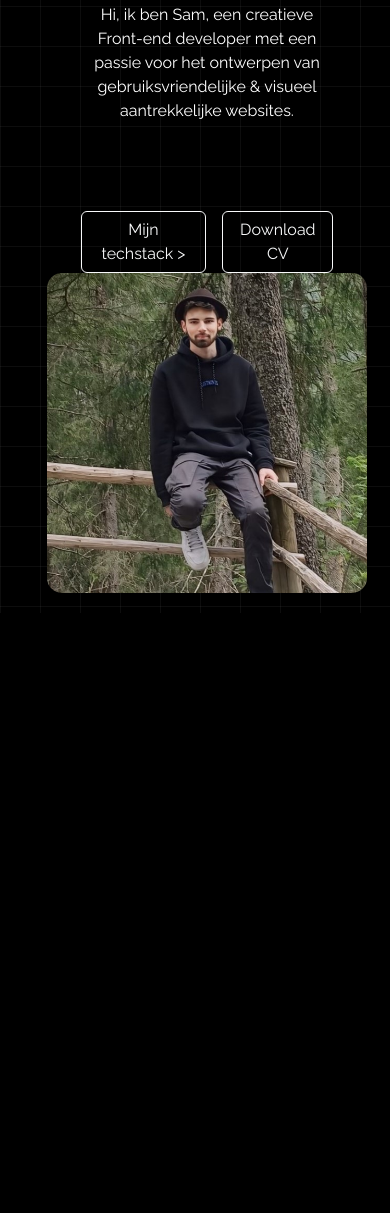
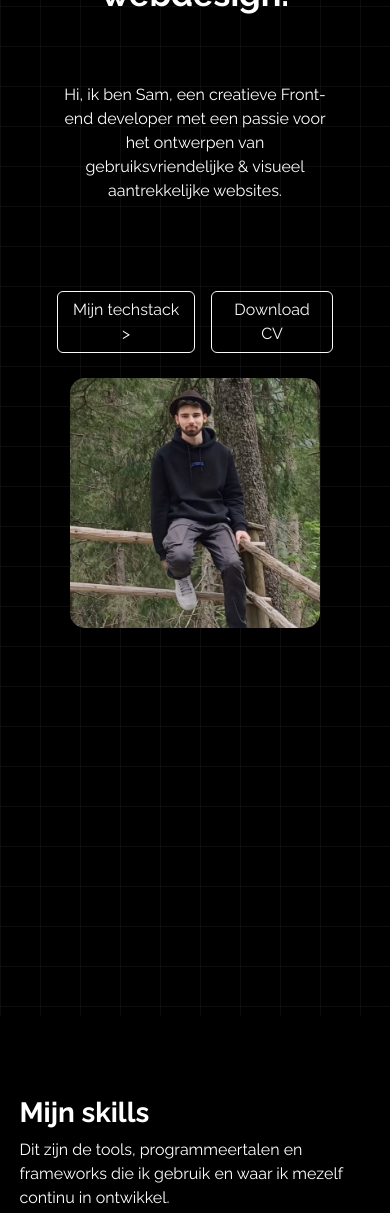
Before and after one commit to Sampie1/Portfolio, a plain HTML site: page index.html in a window 390 px wide. Shown: the part 393-1606 px from the top of the page. Before the commit the page ends 1006 px from the top, so only its background shows below. Drawn offline with nearby package versions, Linux system fonts and the light colour scheme.

Commit message:
Aanpassingen

```diff
--- a/index.html
+++ b/index.html
@@ -15,7 +15,7 @@
 
 <body>
     <section id="overmij" class="sec-overmij">
-    <div class="container overmij">
+    <div class="container overmij-container">
         <nav class="navbar navbar-expand-lg">
             <div class="container-fluid">
                 <a class="nav-link" href="#over-mij">About</a>
@@ -38,7 +38,7 @@
                     <p>Hi, ik ben Sam, een creatieve Front-end developer met een passie voor het ontwerpen van gebruiksvriendelijke & visueel aantrekkelijke websites.</p>
                     <br><br><br>
                     <div class="d-flex gap-3">
-                        <button class="btn btn-outline-light">Mijn techstack ></button>
+                        <a href="#skills" class="btn btn-outline-light">Mijn techstack ></a>
                         <button class="btn btn-outline-light">Download CV</button>
                     </div>
                 </div>
@@ -51,6 +51,16 @@
 </section>
 
 
+<section id="skills" class="sec-skills">
+    <div class="container skills-container">
+    <h1 class="h1-skills">Mijn skills</h1>
+    <p>Dit zijn de tools, programmeertalen en frameworks die ik gebruik en waar ik mezelf continu in ontwikkel.</p>
+
+
+
+</div>
+</section>
+
 
     <script src="script.js"></script>
     <script src="https://cdn.jsdelivr.net/npm/bootstrap@5.3.3/dist/js/bootstrap.bundle.min.js" integrity="sha384-YvpcrYf0tY3lHB60NNkmXc5s9fDVZLESaAA55NDzOxhy9GkcIdslK1eN7N6jIeHz" crossorigin="anonymous"></script>
--- a/styles/style.css
+++ b/styles/style.css
@@ -10,11 +10,14 @@ body {
     font-family: 'Raleway', sans-serif !important;
 }
 
+/* overmij */
 .sec-overmij{
     background-image:
     repeating-linear-gradient(0deg, rgba(255, 255, 255, 0.05) 0px, rgba(255, 255, 255, 0.05) 1px, transparent 1px, transparent 40px),
     repeating-linear-gradient(90deg, rgba(255, 255, 255, 0.05) 0px, rgba(255, 255, 255, 0.05) 1px, transparent 1px, transparent 40px);
     background-size: 40px 40px;
+    padding-top: 5rem;
+    padding-bottom: 18rem;
 }
 
 .container{
@@ -34,7 +37,6 @@ body {
     border-radius: 5px;
     margin-bottom: 2.5rem;
 }
-
 
 .locatie{
     text-align: center;
@@ -71,10 +73,11 @@ body {
 
 .text-col{
     text-align: center;
+    flex-shrink: 1 !important;
 }
 
 .overmij-img{
-    height: 320px;
+    height: 300px;
     width: auto;
     border-radius: 15px;
 }
@@ -99,3 +102,35 @@ body {
         max-width: 90%;
     }
 }
+
+@media screen and (max-width: 1000px) {
+    .overmij-row{
+        max-width: 100%;
+    }
+}
+
+@media screen and (max-width: 767px) {
+    .overmij-row{
+        margin-bottom: 5rem;
+    }
+}
+
+
+@media screen and (max-width: 575px) {
+    .overmij-img{
+        height: 250px;
+    }
+}
+
+@media screen and (max-width: 767px) {
+    .text-col{
+        margin-bottom: 25px;
+    }
+}
+
+
+/* skills */
+.h1-skills{
+    font-weight: bold;
+    margin-top: 5rem;
+}
```
